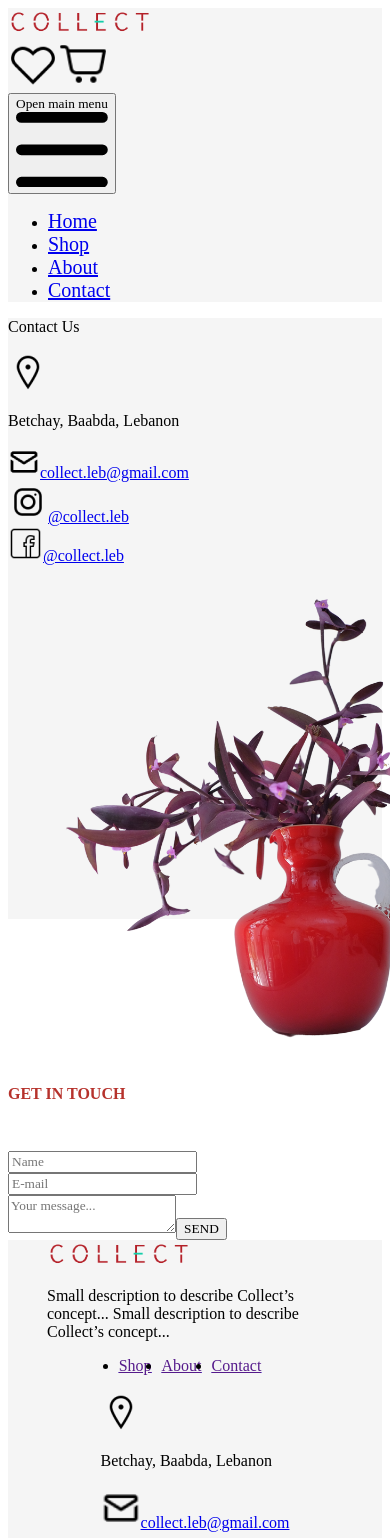
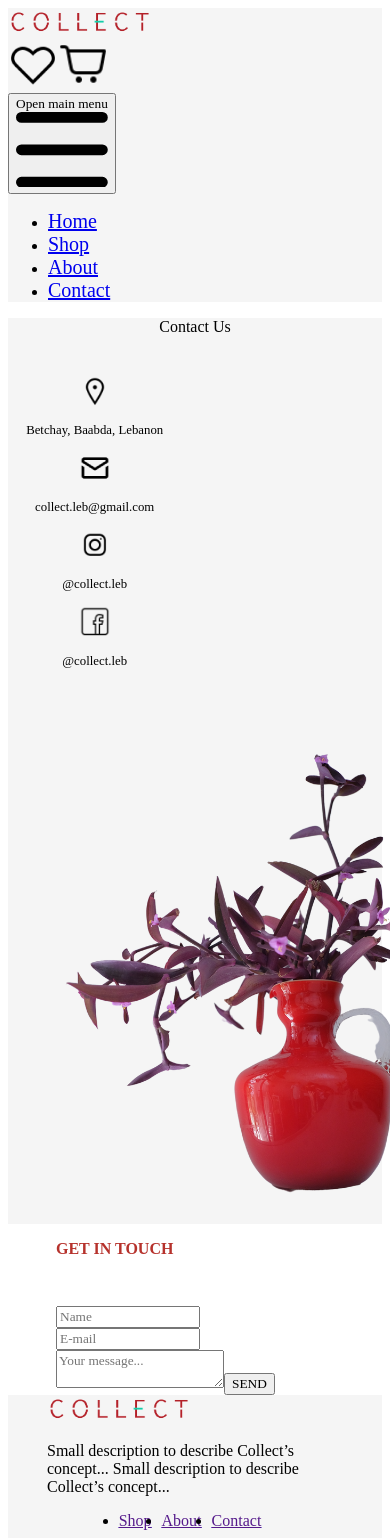
Before and after one commit to LeslieSaliba/collect-frontend, a React (Create React App) app: page /ContactUs in a window 390 px wide. Shown: the top 1538 px of the page. Built offline with nearby package versions, Linux system fonts and the light colour scheme.

Commit message:
responsive about-contact-nav and add edit address

```diff
--- a/src/AboutUsComponents/AboutUsDescription.jsx
+++ b/src/AboutUsComponents/AboutUsDescription.jsx
@@ -1,7 +1,7 @@
-import "../css/AboutUsHeader.css";
+import "../css/AboutUsDescription.css";
 function AboutUsDescription() {
   return (
-    <div className="  mx-40 ">
+    <div className="  mx-40  aboutUsDescription-cont">
       <p className="text-xl text-justify">Small description about Collect concept and team. Small description about Collect concept and team. Small description about Collect concept and team. Small description about Collect concept and team.
 
 Small description about Collect concept and team. Small description about Collect concept and team. Small description about Collect concept and team. Small description about Collect concept and team. </p>
--- a/src/AboutUsComponents/AboutUsHeader.jsx
+++ b/src/AboutUsComponents/AboutUsHeader.jsx
@@ -2,23 +2,22 @@ import "../css/AboutUsHeader.css";
 function AboutUsHeader() {
   return (
     <div className="aboutusHeader-cont pt-12">
-    <div className="max-w-screen flex mx-40 gap-40 p-4 ">
-      <div className="w-1/2">
-        <p href="" className="text-4xl italic  mb-24 font-medium">
+       <p href="" className="text-4xl italic  mb-24 font-medium ml-40 pl-4 aboutusHeader-title">
           About Collect
         </p>
-        <p className="text-2xl">
+    <div className="max-w-screen flex mx-40 gap-40 p-4 aboutusHeader-mini">
+      <div className="w-1/2 aboutusHeader-title-cont">
+        <p className="text-2xl aboutusHeader-description">
           Small description about Collect concept and team. Small description
           about Collect concept and team. Small description about Collect
           concept and team. Small description about Collect concept and team.{" "}
         </p>
       </div>
-
-      <div className="w-1/2 ml-32 mt-32 ">
+      <div className="w-1/2 ml-32 mt-32 aboutusHeader-img-cont">
         <img
           src="../Images/boat.png"
           alt="Hero Image"
-          className=""
+          className="aboutusHeader-img"
         />
       </div>
     </div>
--- a/src/CartComponents/CartDetails.jsx
+++ b/src/CartComponents/CartDetails.jsx
@@ -1,7 +1,7 @@
 import React, { useState } from "react";
 import "../css/CartDetails.css";
 
-function CartDetails ({openModal, cartData}) {
+function CartDetails ({openModal,openAddressModal, cartData}) {
   const [shippingCost, setShippingCost] = useState(3);
   const [shippingMethod, setShippingMethod] = useState("delivery");
   const [total, setTotal] = useState(cartData.cart.totalPrice + shippingCost);
@@ -34,6 +34,7 @@ function CartDetails ({openModal, cartData}) {
                 delivery at home (under 5-7 days) - 3 ${" "}
                 <p className="text-lg ml-8 italic">
                 {userCity}, {userAddress.street},  {userAddress.building}, Floor:{userAddress.floor}
+                <a onClick={openAddressModal}  className="underline ml-4 not-italic">edit address</a>
                 </p>
               </label>
             </div>
--- a/src/ContactUsComponents/ContactUsDescription.jsx
+++ b/src/ContactUsComponents/ContactUsDescription.jsx
@@ -30,7 +30,7 @@ function ContactUsDescription() {
 
 
   return (
-    <div className="  mx-40 ">
+    <div className="  mx-40 contactUsDescription-cont ">
       <p className="text-3xl text-center  underline HomeArrival-title">
         GET IN TOUCH
       </p>
@@ -46,7 +46,7 @@ function ContactUsDescription() {
               className="px-4 py-2 bg-gray-100 focus:outline-none text-lg text-black contactUs-input"
               required
             />
-            <span className="mx-4"></span>
+            <span className="mx-4 contactUsDescription-span"></span>
             <input
               type="email"
               name="email"
--- a/src/ContactUsComponents/ContactUsHeader.jsx
+++ b/src/ContactUsComponents/ContactUsHeader.jsx
@@ -1,38 +1,58 @@
 import "../css/AboutUsHeader.css";
-import "../css/footer.css"
+import "../css/footer.css";
 import "../css/ContactUsHeader.css";
 function ContactUsHeader() {
   return (
     <div className="contactUsHeader-cont pt-12">
-      <div className="max-w-screen flex mx-40 gap-40 p-4 ">
-        <div className="w-1/2">
-          <p href="" className="text-4xl italic  mb-24 font-medium">
-            Contact Us
-          </p>
-          <div className="Footer-Socials flex content-center mb-2">
-            <img src="../Images/location 1.png" className="content-center" alt="" /> <p className="text-lg ml-4">Betchay, Baabda, Lebanon</p>
-          </div>
-          <div className="Footer-Socials flex content-center mb-2">
-            <a href="mailto:collect.leb@gmail.com">
-              <img src="../Images/mail 1.png" className="content-center" alt="Email" />
-            </a>
-            <a href="mailto:collect.leb@gmail.com" class="text-lg ml-4">collect.leb@gmail.com</a>
-          </div>
-          <div className="Footer-Socials flex content-center mb-2">
-            <a href="https://www.instagram.com/collect.leb/" target="_blank" rel="noopener noreferrer">
-              <img src="../Images/insta 1.png" className="content-center" alt="Instagram" />
-            </a>
-            <a href="https://www.instagram.com/collect.leb/" target="_blank" rel="noopener noreferrer" class="text-lg ml-4">@collect.leb</a>
-          </div>
-          <div className="Footer-Socials flex content-center mb-2">
-            <a href="https://www.facebook.com/collect.leb/photos" target="_blank" rel="noopener noreferrer">
-              <img src="../Images/facebook 1.png" className="content-center" alt="Facebook" />
-            </a>
-            <a href="https://www.facebook.com/collect.leb/photos" target="_blank" rel="noopener noreferrer" class="text-lg ml-4">@collect.leb</a>
-          </div>
+            <p href="" className="text-4xl italic  mb-16 font-medium ml-40 pl-4 contactUs-title">
+              Contact Us
+            </p>
+      <div className="max-w-screen flex mx-40 gap-40 p-4 pt-0 contactUs-mini">
+        <div className="w-1/2 contactUs-mini-socials">
+          <table className="Footer-Socials contactUs-socials-table">
+            <tr>
+              <td className="Footer-Socials flex items-center">
+                <img
+                  src="../Images/location 1.png"
+                  className="content-center footer-socials-img"
+                  alt=""
+                />
+                <p className="ml-2">Betchay, Baabda, Lebanon</p>
+              </td>
+            </tr>
+            <tr>
+              <td className="Footer-Socials flex items-center">
+                <img
+                  src="../Images/mail 1.png"
+                  className="content-center footer-socials-img"
+                  alt=""
+                />
+                <p className="ml-2">collect.leb@gmail.com</p>
+              </td>
+            </tr>
+            <tr>
+              <td className="Footer-Socials flex items-center">
+                <img
+                  src="../Images/insta 1.png"
+                  className="content-center footer-socials-img"
+                  alt=""
+                />
+                <p className="ml-2">@collect.leb</p>
+              </td>
+            </tr>
+            <tr>
+              <td className="Footer-Socials flex items-center">
+                <img
+                  src="../Images/facebook 1.png"
+                  className="content-center footer-socials-img"
+                  alt=""
+                />
+                <p className="ml-2">@collect.leb</p>
+              </td>
+            </tr>
+          </table>
         </div>
-
-        <div className="w-1/2 ml-32 mt-32 ">
+        <div className="w-1/2 ml-32 mt-32 contactus-img-cont">
           <img
             src="../Images/vases.png"
             alt="Hero Image"
--- /dev/null
+++ b/src/css/AboutUsDescription.css
@@ -0,0 +1,13 @@
+@media screen and (max-width: 500px) {
+
+
+
+    .aboutUsDescription-cont{
+
+        margin: 0 4rem;
+        margin-top: 2rem;
+    }
+    .aboutUsDescription-cont p {
+        font-size: 1rem;
+    }
+}
--- a/src/css/AboutUsHeader.css
+++ b/src/css/AboutUsHeader.css
@@ -2,3 +2,32 @@
     background: linear-gradient(to bottom, #f5f5f5 65%, transparent 35%);
 
 }
+
+
+@media screen and (max-width: 500px) {
+    .aboutusHeader-mini {
+      align-items: center;
+      text-align: center;
+      margin-left: 0;
+      margin-right: 0;
+      gap: 0;
+    }
+
+    .aboutusHeader-img-cont {
+      margin-left: 0;
+     margin-top: 0;
+    }
+    .aboutusHeader-title{
+        text-align: center;
+        margin: 0;
+        padding: 0;
+        margin-bottom: 2rem;
+    }
+ .aboutusHeader-description{
+    font-size: 1rem;
+ }
+ .aboutusHeader-cont{
+    background:  #f5f5f5;
+
+}
+  }
--- a/src/css/ContactUsDescription.css
+++ b/src/css/ContactUsDescription.css
@@ -1,3 +1,16 @@
 .contactUs-input{
-    width: 48.5%;
+    width: 49%;
 }
+.contactUsDescription-span{
+    width: 2%;
+    margin:0;
+}
+@media screen and (max-width: 500px) {
+.contactUsDescription-cont{
+    margin: 0 3rem;
+    margin-top:1rem;
+
+}
+
+
+}
--- a/src/css/ContactUsHeader.css
+++ b/src/css/ContactUsHeader.css
@@ -5,3 +5,30 @@
     background: linear-gradient(to bottom, #f5f5f5 80%, transparent 35%);
 
 }
+
+@media screen and (max-width: 500px) {
+    .contactUsHeader-cont{
+        background:  #f5f5f5;
+
+    }
+    .contactUs-title{
+        text-align: center;
+        padding: 0;
+        margin: 0;
+    }
+    .contactUs-mini{
+        align-items: center;
+      text-align: center;
+      margin-left: 0;
+      margin-right: 0;
+      gap: 0;
+
+    }
+    .contactUs-socials-table{
+        scale: 0.8;
+    }
+    .contactus-img-cont {
+        margin-left: 0;
+       margin-top: 0;
+      }
+}
```
Also changed, not shown: src/CartComponents/CartAddress.jsx (added, +74 -0 lines), src/FrequentlyUsed/NavBar.jsx (+14 -6 lines), src/Pages/Cart.jsx (+18 -2 lines).
